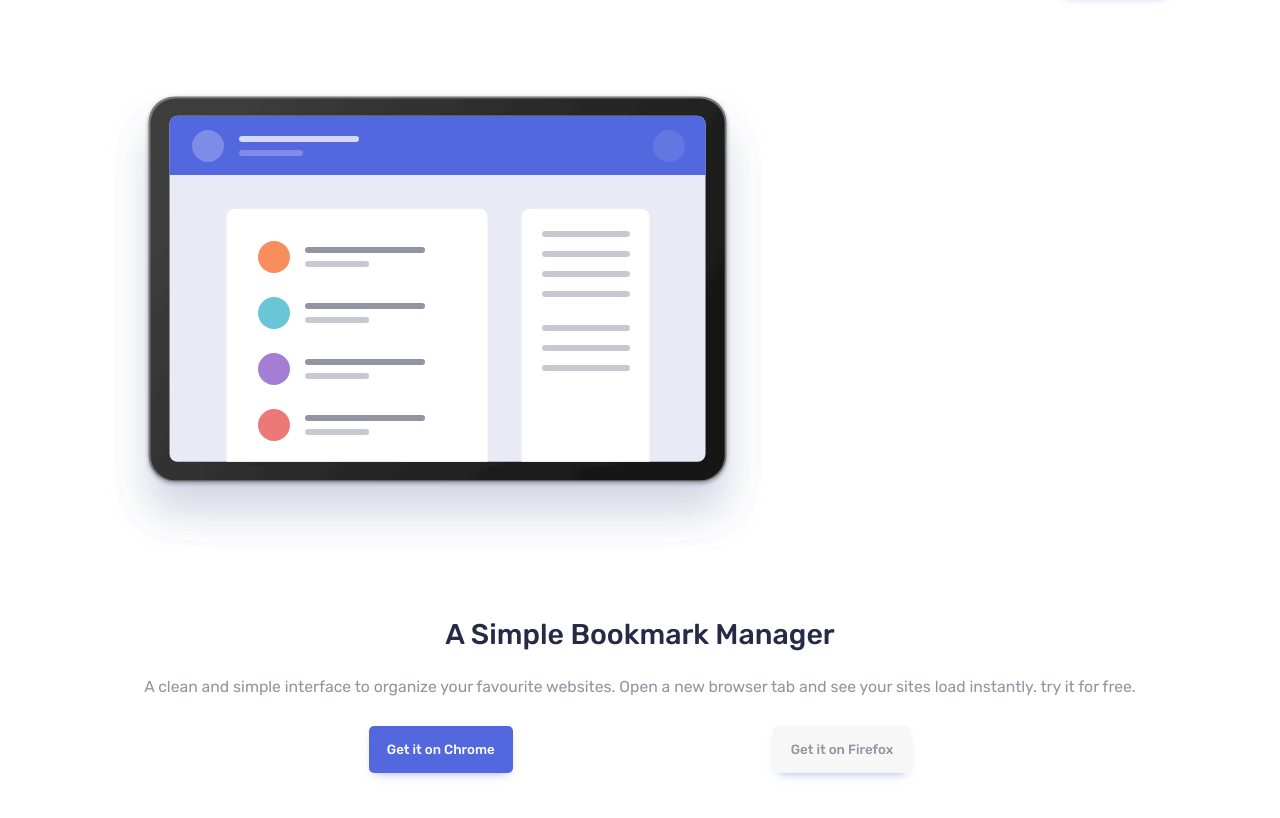
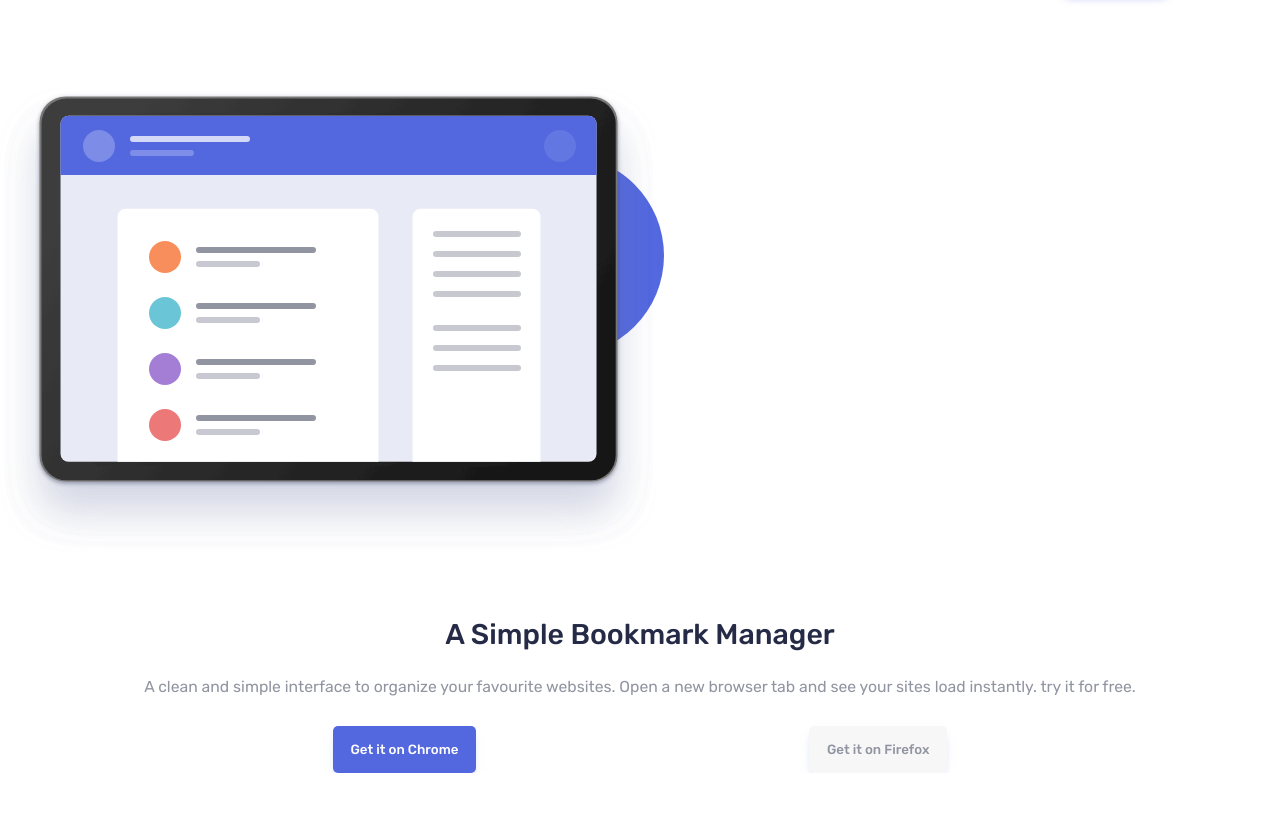
Before and after one commit to acjr1910/bookmark, a website built with webpack: page src/index.html in a window 1280 px wide. Shown: the part 78-896 px from the top of the page. Built offline with nearby package versions, Linux system fonts and the light colour scheme.

Commit message:
added shaped background behind hero banner

```diff
--- a/src/styles/2-layout/_layout.scss
+++ b/src/styles/2-layout/_layout.scss
@@ -13,5 +13,5 @@
 }
 
 .main {
-  grid-column: 2/6;
+  grid-column: 1 / -1;
 }
--- a/src/styles/2-layout/hero/_hero.scss
+++ b/src/styles/2-layout/hero/_hero.scss
@@ -1,5 +1,6 @@
 .hero {
   margin: 3rem 0;
+  overflow: hidden;
 
   &__button-container {
     display: flex;
@@ -8,5 +9,21 @@
   }
   &__image-container {
     margin-bottom: 3rem;
+    position: relative;
+    &:after {
+      content: '';
+      width: 600px;
+      height: 201px;
+      overflow: hidden;
+      position: absolute;
+      top: 68px;
+      left: 64px;
+      border-radius: 120px;
+      background-color: $soft-blue;
+    }
+  }
+  &__image {
+    position: relative;
+    z-index: 1;
   }
 }
--- a/src/styles/3-modules/header/_header.scss
+++ b/src/styles/3-modules/header/_header.scss
@@ -26,6 +26,7 @@
       opacity: 0;
       display: flex;
       position: fixed;
+      z-index: 2;
       background: $very-dark-blue-menu-alpha;
       color: white;
       top: 0;
```
